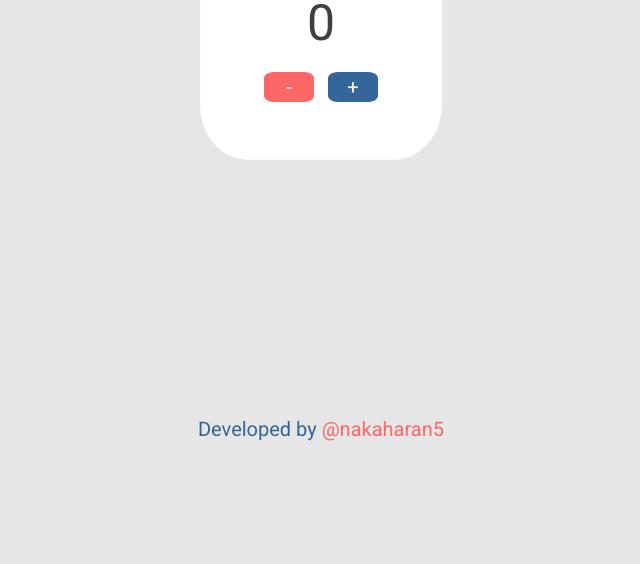
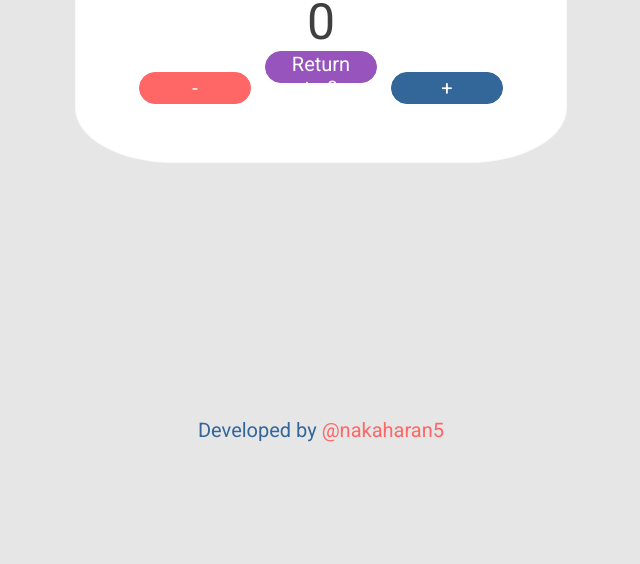
Before and after one commit to nakaharan5/counter-javascript, a plain HTML site: page index.html in a window 1280 px wide. Shown: the part 236-800 px from the top of the page, without its empty margins (319-959 px from the left). Drawn offline with Linux system fonts and the light colour scheme.

Commit message:
Adicionada as funções de zerar e as limitações do contador

```diff
--- a/css/style.css
+++ b/css/style.css
@@ -35,9 +35,7 @@ p{
 button{
     border: none;
     margin: 0px 5px 0 5px;
-    width: 50px;
-    height: 30px;
-    border-radius: 20%;
+    border-radius: 1rem;
 }
 
 .dicrease-button,
@@ -51,6 +49,9 @@ button{
     font-size: 20px;
     border: 1px solid #FF6666;
     background-color: #FF6666;
+    width: 7rem;
+    height: 2rem;
+    padding: 0 1rem;
 }
 
 .dicrease-button:hover{
@@ -65,12 +66,32 @@ button{
     font-size: 20px;
     border: 1px solid #336699;
     background-color: #336699;
+    width: 7rem;
+    height: 2rem;
+    padding: 0 1rem;
 }
 
 .increase-button:hover{
     color: #d6d6d6;
     border: 1px solid #3f75ac;
     background-color: #3f75ac;
+}
+
+.zerar-button{
+    color: #FFF;
+    font-weight: 100;
+    font-size: 20px;
+    border: 1px solid #9654bc;
+    background-color: #9654bc;
+    width: 7rem;
+    height: 2rem;
+    padding: 0 1rem;
+}
+
+.zerar-button:hover{
+    color: #d6d6d6;
+    border: 1px solid #8e44b9;
+    background-color: #8e44b9;
 }
 
 .developed-by{
--- a/index.html
+++ b/index.html
@@ -5,6 +5,8 @@
     <meta name="viewport" content="width=device-width, initial-scale=1.0">
     <link rel="stylesheet" href="css/style.css">
     <script src="js/script.js" defer></script>
+
+
     <title>Counter</title>
 </head>
 <body>
@@ -12,9 +14,10 @@
         <h1>Counter</h1>
         <p class="counter">0</p>
         <button onclick="dicrease()" class="dicrease-button">-</button>
+        <button onclick="zerar()" class="zerar-button">Return to 0</button>
         <button onclick="increase()" class="increase-button">+</button>
+    </div>
 
-    </div>
     <footer>
         <p class="developed-by">Developed by <a href="https://github.com/nakaharan5">@nakaharan5</a></p>
     </footer>
--- a/js/script.js
+++ b/js/script.js
@@ -7,8 +7,19 @@ function increase(){
 
 function dicrease(){
     num--;
+
+    if(num < 0){
+        num = 0;
+    }
     showNumber();
 }
+
+function zerar(){
+    num = 0;
+
+    showNumber();
+}
+
 
 function showNumber(){
     const counter = document.querySelector(".counter");
```
